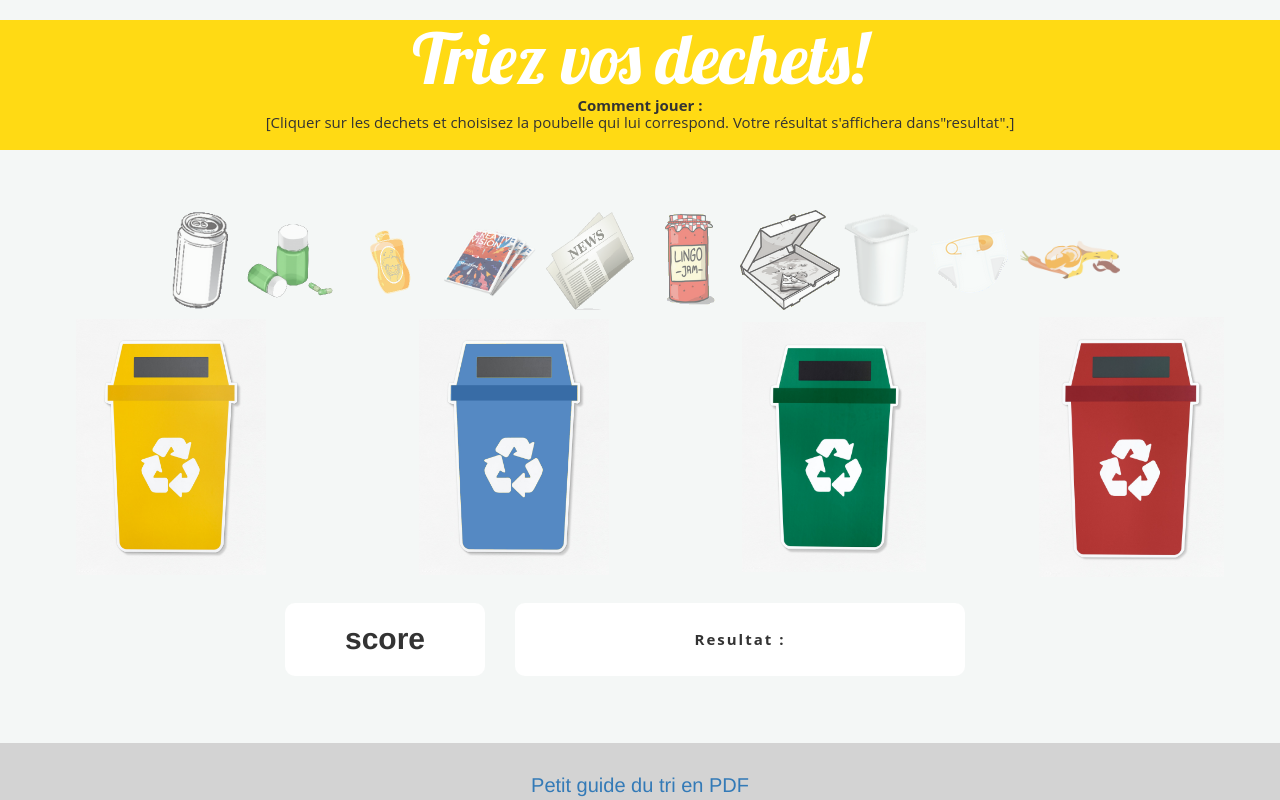
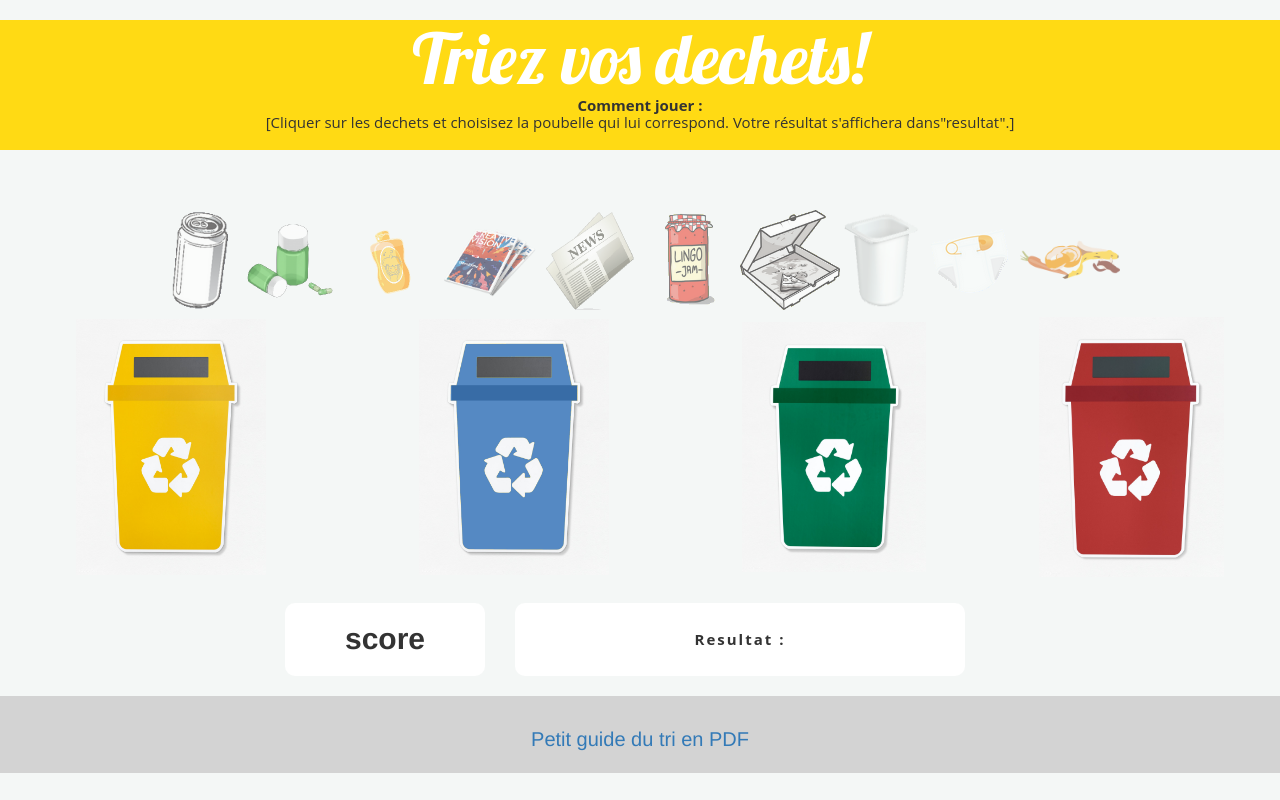
Before and after one commit to wolel/react-brief-tri-selectif, a plain HTML site: page index.html in a window 1280 px wide. Drawn offline with nearby package versions, Linux system fonts and the light colour scheme.

```diff
--- a/style.css
+++ b/style.css
@@ -123,8 +123,7 @@
     font-size: 20px;
     text-align: center;
     width: 100%;
-    position: fixed;
-    bottom: 0;
+    padding-bottom: 20px;
 }
 /*============================MEDIA QUERIES==================================*/
 @media screen and (max-width:736px) {
```
